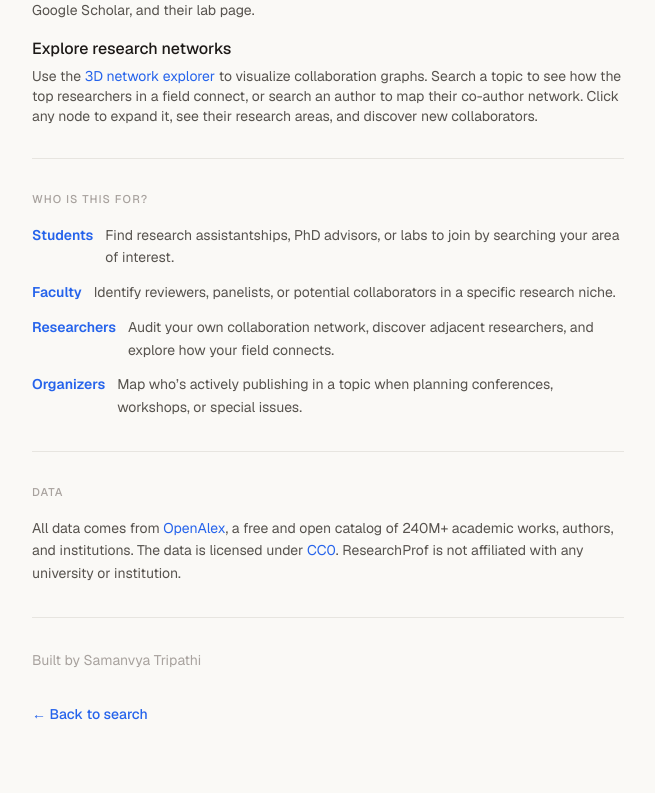
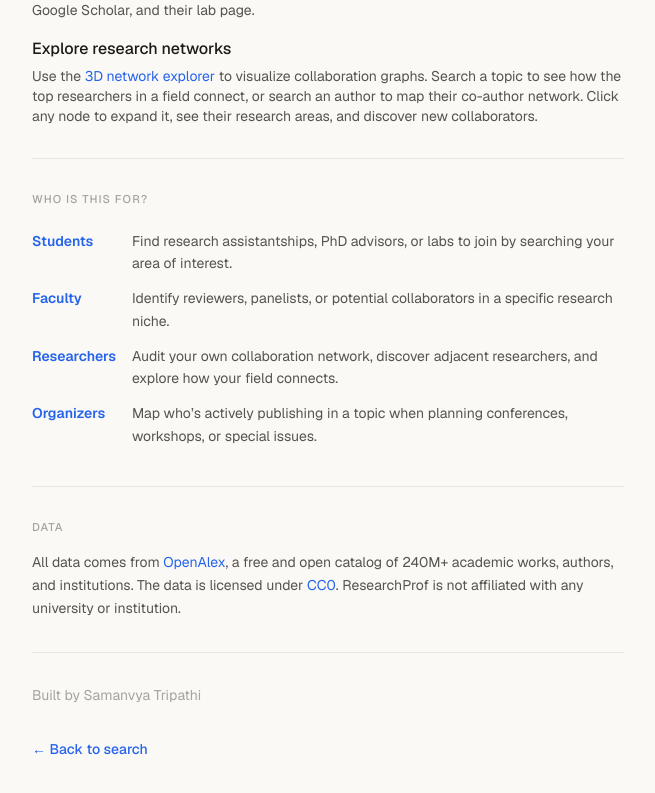
Before and after one commit to sacredvoid/find-research-prof, a Next.js app: page /about in a window 1280 px wide. Shown: the part 1003-1796 px from the top of the page, without its empty margins (312-967 px from the left). Built offline with nearby package versions, Linux system fonts and the light colour scheme.

Commit message:
Change 'Who is this for?' section to table layout on about page

```diff
--- a/src/app/about/page.tsx
+++ b/src/app/about/page.tsx
@@ -114,24 +114,26 @@ export default function AboutPage() {
         <h2 className="text-[0.7rem] font-medium text-ink-tertiary uppercase tracking-widest mb-4">
           Who is this for?
         </h2>
-        <div className="space-y-3 text-sm text-ink-secondary leading-relaxed">
-          <div className="flex gap-3">
-            <span className="text-accent font-semibold shrink-0">Students</span>
-            <span>Find research assistantships, PhD advisors, or labs to join by searching your area of interest.</span>
-          </div>
-          <div className="flex gap-3">
-            <span className="text-accent font-semibold shrink-0">Faculty</span>
-            <span>Identify reviewers, panelists, or potential collaborators in a specific research niche.</span>
-          </div>
-          <div className="flex gap-3">
-            <span className="text-accent font-semibold shrink-0">Researchers</span>
-            <span>Audit your own collaboration network, discover adjacent researchers, and explore how your field connects.</span>
-          </div>
-          <div className="flex gap-3">
-            <span className="text-accent font-semibold shrink-0">Organizers</span>
-            <span>Map who&rsquo;s actively publishing in a topic when planning conferences, workshops, or special issues.</span>
-          </div>
-        </div>
+        <table className="w-full text-sm text-ink-secondary leading-relaxed">
+          <tbody>
+            <tr className="align-top">
+              <td className="text-accent font-semibold pr-4 py-1.5 whitespace-nowrap">Students</td>
+              <td className="py-1.5">Find research assistantships, PhD advisors, or labs to join by searching your area of interest.</td>
+            </tr>
+            <tr className="align-top">
+              <td className="text-accent font-semibold pr-4 py-1.5 whitespace-nowrap">Faculty</td>
+              <td className="py-1.5">Identify reviewers, panelists, or potential collaborators in a specific research niche.</td>
+            </tr>
+            <tr className="align-top">
+              <td className="text-accent font-semibold pr-4 py-1.5 whitespace-nowrap">Researchers</td>
+              <td className="py-1.5">Audit your own collaboration network, discover adjacent researchers, and explore how your field connects.</td>
+            </tr>
+            <tr className="align-top">
+              <td className="text-accent font-semibold pr-4 py-1.5 whitespace-nowrap">Organizers</td>
+              <td className="py-1.5">Map who&rsquo;s actively publishing in a topic when planning conferences, workshops, or special issues.</td>
+            </tr>
+          </tbody>
+        </table>
       </section>
 
       <hr className="border-rule my-8" />
```
